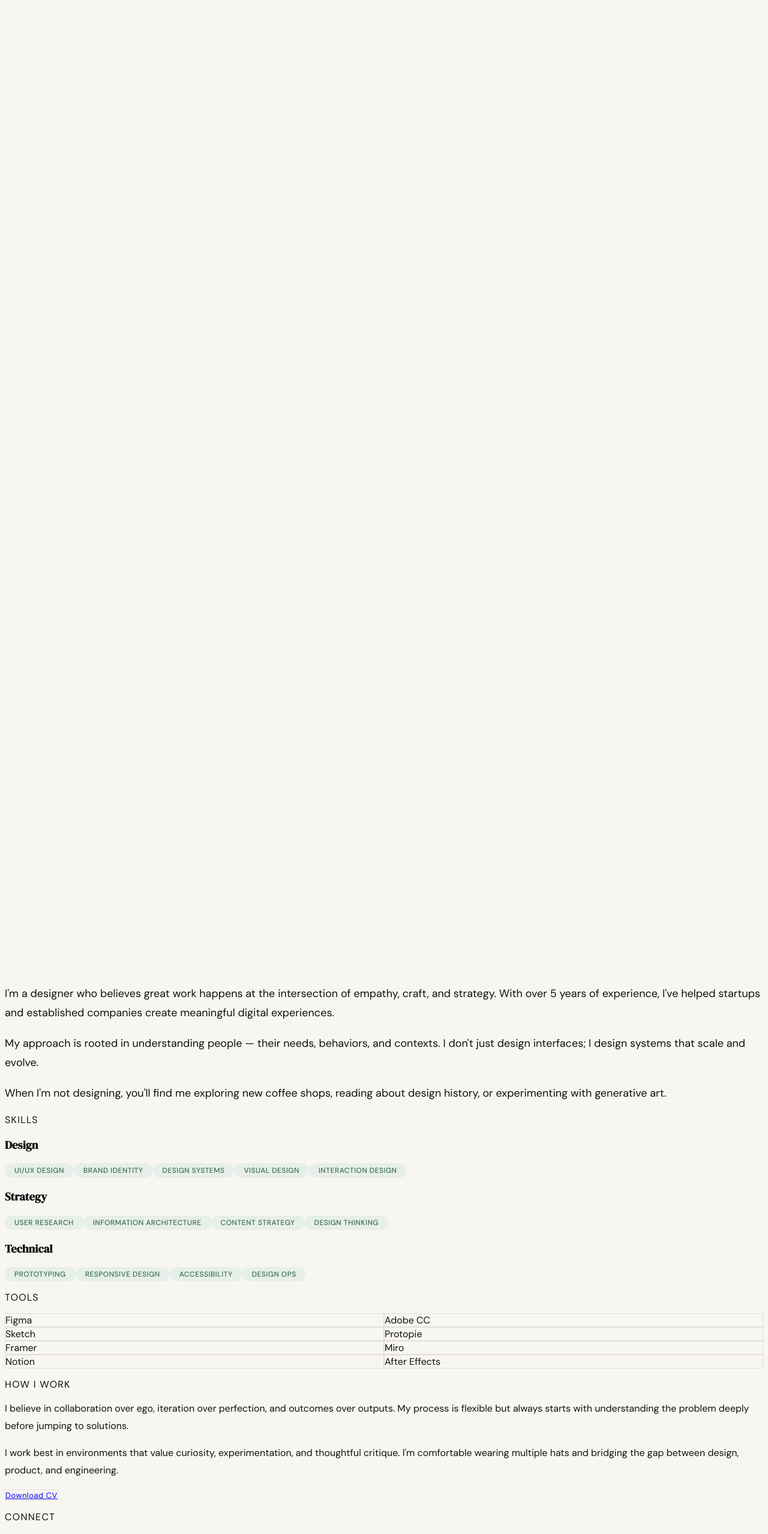
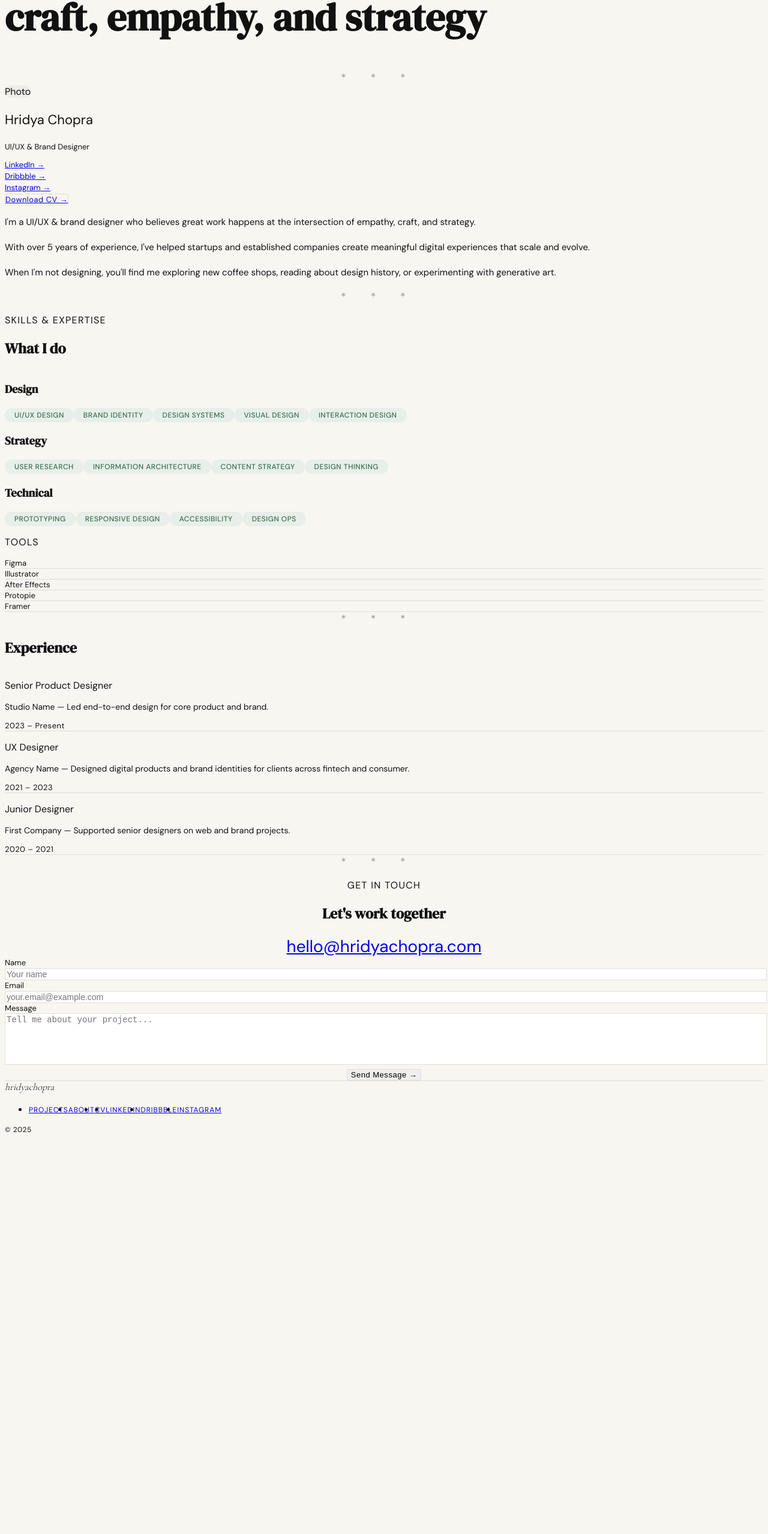
Before and after one commit to choprahridya/hridyachopra, a Next.js app: page /about in a window 1280 px wide. Shown: the part 180-2737 px from the top of the page at 60% size. After the commit the page ends 2079 px from the top, so only its background shows below. Built offline with nearby package versions, Linux system fonts and the light colour scheme.

Commit message:
feat: rewrite About page — sidebar bio, skills, experience, contact section

```diff
--- a/app/about/page.tsx
+++ b/app/about/page.tsx
@@ -1,166 +1,262 @@
 'use client';
 
-import { Heading, Eyebrow, BodyText, PillTag, Button, RevealText } from '@/components/ui';
+import { useState } from 'react';
+import { Footer } from '@/components/Footer';
+import { DividerMotif, RevealText, SkillRow, Button } from '@/components/ui';
 
-const skills = {
-  'Design': ['UI/UX Design', 'Brand Identity', 'Design Systems', 'Visual Design', 'Interaction Design'],
-  'Strategy': ['User Research', 'Information Architecture', 'Content Strategy', 'Design Thinking'],
-  'Technical': ['Prototyping', 'Responsive Design', 'Accessibility', 'Design Ops']
+const skills = [
+  { name: 'Figma', level: 5 as const },
+  { name: 'Illustrator', level: 4 as const },
+  { name: 'After Effects', level: 3 as const },
+  { name: 'Protopie', level: 3 as const },
+  { name: 'Framer', level: 4 as const },
+];
+
+const expertise = {
+  Design: ['UI/UX Design', 'Brand Identity', 'Design Systems', 'Visual Design', 'Interaction Design'],
+  Strategy: ['User Research', 'Information Architecture', 'Content Strategy', 'Design Thinking'],
+  Technical: ['Prototyping', 'Responsive Design', 'Accessibility', 'Design Ops'],
 };
 
-const tools = [
-  'Figma',
-  'Adobe CC',
-  'Sketch',
-  'Protopie',
-  'Framer',
-  'Miro',
-  'Notion',
-  'After Effects'
+const experience = [
+  { role: 'Senior Product Designer', company: 'Studio Name', period: '2023 – Present', desc: 'Led end-to-end design for core product and brand.' },
+  { role: 'UX Designer', company: 'Agency Name', period: '2021 – 2023', desc: 'Designed digital products and brand identities for clients across fintech and consumer.' },
+  { role: 'Junior Designer', company: 'First Company', period: '2020 – 2021', desc: 'Supported senior designers on web and brand projects.' },
 ];
 
 const socialLinks = [
   { name: 'LinkedIn', url: 'https://linkedin.com' },
   { name: 'Dribbble', url: 'https://dribbble.com' },
-  { name: 'Twitter', url: 'https://twitter.com' },
-  { name: 'Instagram', url: 'https://instagram.com' }
+  { name: 'Instagram', url: 'https://instagram.com' },
 ];
 
 export default function AboutPage() {
+  const [formData, setFormData] = useState({ name: '', email: '', message: '' });
+
+  const handleChange = (e: React.ChangeEvent<HTMLInputElement | HTMLTextAreaElement>) => {
+    setFormData({ ...formData, [e.target.name]: e.target.value });
+  };
+
+  const handleSubmit = (e: React.FormEvent) => {
+    e.preventDefault();
+    console.log('Form submitted:', formData);
+  };
+
   return (
-    <main className="min-h-screen pt-32 pb-24 px-8 md:px-16">
-      <div className="max-w-7xl mx-auto">
+    <main className="min-h-screen flex flex-col bg-bg pt-16">
+
+      {/* ── Hero ── */}
+      <section className="px-[--page-padding] pt-20 pb-16">
+        <div className="max-w-site mx-auto">
           <RevealText>
-          <Eyebrow className="mb-6">About</Eyebrow>
-          <Heading level={1} className="mb-24 max-w-4xl">
-            UI/UX & brand designer based in [Location], crafting digital experiences that matter.
-          </Heading>
-        </RevealText>
-
-        {/* Two-column layout */}
-        <div className="grid md:grid-cols-2 gap-16 md:gap-24">
-          {/* Left column - Photo */}
-          <div>
-            <RevealText delay={0.1}>
-              <div className="relative">
-                {/* Soft color aura behind photo */}
-                <div className="absolute -inset-8 bg-accent-primary/10 blur-3xl rounded-full" />
-
-                {/* Photo placeholder */}
-                <div className="relative aspect-[3/4] bg-bg-secondary rounded-lg overflow-hidden">
-                  <div className="absolute inset-0 flex items-center justify-center text-text-tertiary">
-                    [Portrait photo]
-                  </div>
-                </div>
-              </div>
+            <p className="text-[var(--text-small)] uppercase tracking-[var(--ls-wide)] text-text-muted font-sans mb-4">
+              About
+            </p>
+            <h1
+              className="font-serif text-text-primary mb-6"
+              style={{ fontSize: 'var(--text-h1)', lineHeight: 'var(--lh-tight)' }}
+            >
+              Designer at the intersection of<br />
+              craft, empathy, and strategy
+            </h1>
           </RevealText>
         </div>
+      </section>
 
-          {/* Right column - Content */}
-          <div className="space-y-16">
-            {/* Bio */}
-            <RevealText delay={0.2}>
+      <DividerMotif />
+
+      {/* ── Bio sidebar layout ── */}
+      <section className="px-[--page-padding] pb-24">
+        <div className="max-w-site mx-auto grid md:grid-cols-[1fr_2fr] gap-16">
+
+          {/* Sidebar */}
+          <RevealText>
+            <div className="flex flex-col items-start gap-6">
+              <div
+                className="w-40 h-40 rounded-full flex items-center justify-center text-text-muted text-sm font-sans"
+                style={{ background: 'var(--color-bg-overlay)' }}
+              >
+                Photo
+              </div>
               <div>
-                <BodyText size="lg" className="mb-6 text-text-secondary leading-relaxed">
-                  I'm a designer who believes great work happens at the intersection of empathy,
-                  craft, and strategy. With over 5 years of experience, I've helped startups and
-                  established companies create meaningful digital experiences.
-                </BodyText>
-                <BodyText size="lg" className="mb-6 text-text-secondary leading-relaxed">
-                  My approach is rooted in understanding people — their needs, behaviors, and contexts.
-                  I don't just design interfaces; I design systems that scale and evolve.
-                </BodyText>
-                <BodyText size="lg" className="text-text-secondary leading-relaxed">
-                  When I'm not designing, you'll find me exploring new coffee shops, reading about
-                  design history, or experimenting with generative art.
-                </BodyText>
+                <p className="font-serif text-[22px] text-text-primary mb-1">Hridya Chopra</p>
+                <p className="text-[13px] text-text-secondary">UI/UX &amp; Brand Designer</p>
               </div>
-            </RevealText>
-
-            {/* Skills */}
-            <RevealText delay={0.3}>
-              <div>
-                <Eyebrow className="mb-6">Skills</Eyebrow>
-                <div className="space-y-8">
-                  {Object.entries(skills).map(([category, skillList]) => (
-                    <div key={category}>
-                      <h3 className="text-sm font-medium mb-3 text-text-secondary">{category}</h3>
-                      <div className="flex flex-wrap gap-2">
-                        {skillList.map((skill) => (
-                          <PillTag key={skill}>{skill}</PillTag>
-                        ))}
-                      </div>
-                    </div>
-                  ))}
-                </div>
-              </div>
-            </RevealText>
-
-            {/* Tools */}
-            <RevealText delay={0.4}>
-              <div>
-                <Eyebrow className="mb-6">Tools</Eyebrow>
-                <div className="grid grid-cols-2 gap-4">
-                  {tools.map((tool) => (
-                    <div
-                      key={tool}
-                      className="px-4 py-3 bg-bg-secondary rounded-md border border-border hover:border-border-strong transition-colors"
-                    >
-                      <span className="text-sm">{tool}</span>
-                    </div>
-                  ))}
-                </div>
-              </div>
-            </RevealText>
-
-            {/* How I work */}
-            <RevealText delay={0.5}>
-              <div>
-                <Eyebrow className="mb-6">How I work</Eyebrow>
-                <BodyText className="text-text-secondary leading-relaxed mb-6">
-                  I believe in collaboration over ego, iteration over perfection, and outcomes over outputs.
-                  My process is flexible but always starts with understanding the problem deeply before
-                  jumping to solutions.
-                </BodyText>
-                <BodyText className="text-text-secondary leading-relaxed">
-                  I work best in environments that value curiosity, experimentation, and thoughtful critique.
-                  I'm comfortable wearing multiple hats and bridging the gap between design, product, and engineering.
-                </BodyText>
-              </div>
-            </RevealText>
-
-            {/* CV Download */}
-            <RevealText delay={0.6}>
-              <div>
-                <Button href="/cv.pdf" arrow>
-                  Download CV
-                </Button>
-              </div>
-            </RevealText>
-
-            {/* Social Links */}
-            <RevealText delay={0.7}>
-              <div>
-                <Eyebrow className="mb-6">Connect</Eyebrow>
-                <div className="flex flex-wrap gap-4">
+              <div className="flex flex-col gap-2">
                 {socialLinks.map((link) => (
                   <a
                     key={link.name}
                     href={link.url}
                     target="_blank"
                     rel="noopener noreferrer"
-                      className="text-text-secondary hover:text-text-primary transition-colors relative group"
+                    className="text-[13px] text-text-secondary hover:text-text-primary transition-colors border-b border-transparent hover:border-text-secondary pb-px w-fit"
                   >
-                      <span className="text-sm">{link.name}</span>
-                      <span className="absolute bottom-0 left-0 w-0 h-px bg-current group-hover:w-full transition-all duration-200" />
+                    {link.name} →
                   </a>
                 ))}
               </div>
+              <Button href="/cv.pdf" external>Download CV →</Button>
+            </div>
+          </RevealText>
+
+          {/* Bio content */}
+          <RevealText delay={0.1}>
+            <div className="space-y-5 text-[15px] text-text-secondary leading-[var(--lh-loose)]">
+              <p>
+                I'm a UI/UX &amp; brand designer who believes great work happens at the intersection
+                of empathy, craft, and strategy.
+              </p>
+              <p>
+                With over 5 years of experience, I've helped startups and established companies
+                create meaningful digital experiences that scale and evolve.
+              </p>
+              <p>
+                When I'm not designing, you'll find me exploring new coffee shops, reading about
+                design history, or experimenting with generative art.
+              </p>
             </div>
           </RevealText>
         </div>
+      </section>
+
+      <DividerMotif />
+
+      {/* ── Skills ── */}
+      <section className="px-[--page-padding] pb-24">
+        <div className="max-w-site mx-auto">
+          <RevealText className="mb-10">
+            <p className="text-[var(--text-small)] uppercase tracking-[var(--ls-wide)] text-text-muted font-sans mb-3">
+              Skills &amp; Expertise
+            </p>
+            <h2 className="font-serif text-[var(--text-h2)] text-text-primary">What I do</h2>
+          </RevealText>
+
+          <div className="grid md:grid-cols-3 gap-12 mb-16">
+            {Object.entries(expertise).map(([category, skillList], i) => (
+              <RevealText key={category} delay={i * 0.08}>
+                <h3 className="font-serif text-[var(--text-h3)] text-text-primary mb-4">{category}</h3>
+                <div className="flex flex-wrap gap-2">
+                  {skillList.map((skill) => (
+                    <span key={skill} className="pill">{skill}</span>
+                  ))}
+                </div>
+              </RevealText>
+            ))}
+          </div>
+
+          <RevealText delay={0.3}>
+            <p className="text-[var(--text-small)] uppercase tracking-[var(--ls-wide)] text-text-muted font-sans mb-4">
+              Tools
+            </p>
+            <div className="max-w-sm">
+              {skills.map((skill) => (
+                <SkillRow key={skill.name} name={skill.name} level={skill.level} />
+              ))}
+            </div>
+          </RevealText>
+        </div>
+      </section>
+
+      <DividerMotif />
+
+      {/* ── Experience ── */}
+      <section className="px-[--page-padding] pb-24">
+        <div className="max-w-site mx-auto">
+          <RevealText className="mb-10">
+            <h2 className="font-serif text-[var(--text-h2)] text-text-primary">Experience</h2>
+          </RevealText>
+
+          <div className="max-w-text">
+            {experience.map((item, i) => (
+              <RevealText key={item.role} delay={i * 0.08}>
+                <div className="flex flex-col md:flex-row md:items-baseline md:justify-between py-5 border-b border-border gap-1">
+                  <div>
+                    <p className="font-serif text-[var(--text-h3)] text-text-primary">{item.role}</p>
+                    <p className="text-[14px] text-text-secondary mt-0.5">{item.company} — {item.desc}</p>
+                  </div>
+                  <span className="text-[13px] text-text-muted font-sans tracking-[0.04em] whitespace-nowrap">{item.period}</span>
+                </div>
+              </RevealText>
+            ))}
           </div>
         </div>
+      </section>
+
+      <DividerMotif />
+
+      {/* ── Contact ── */}
+      <section id="contact" className="px-[--page-padding] pb-24">
+        <div className="max-w-text mx-auto text-center">
+          <RevealText>
+            <p className="text-[var(--text-small)] uppercase tracking-[var(--ls-wide)] text-text-muted font-sans mb-4">
+              Get in Touch
+            </p>
+            <h2 className="font-serif text-[var(--text-h2)] text-text-primary mb-4">
+              Let's work together
+            </h2>
+            <a
+              href="mailto:hello@hridyachopra.com"
+              className="font-serif text-[28px] text-accent hover:opacity-80 transition-opacity block mb-12"
+            >
+              hello@hridyachopra.com
+            </a>
+          </RevealText>
+
+          <RevealText delay={0.1}>
+            <form onSubmit={handleSubmit} className="space-y-5 text-left">
+              <div>
+                <label htmlFor="name" className="block text-[13px] text-text-secondary mb-1.5">Name</label>
+                <input
+                  type="text"
+                  id="name"
+                  name="name"
+                  value={formData.name}
+                  onChange={handleChange}
+                  required
+                  placeholder="Your name"
+                  className="w-full px-4 py-3 bg-bg-card border border-border rounded-md text-[14px] text-text-primary placeholder:text-text-muted focus:outline-none focus:border-border-dark transition-colors"
+                />
+              </div>
+              <div>
+                <label htmlFor="email" className="block text-[13px] text-text-secondary mb-1.5">Email</label>
+                <input
+                  type="email"
+                  id="email"
+                  name="email"
+                  value={formData.email}
+                  onChange={handleChange}
+                  required
+                  placeholder="your.email@example.com"
+                  className="w-full px-4 py-3 bg-bg-card border border-border rounded-md text-[14px] text-text-primary placeholder:text-text-muted focus:outline-none focus:border-border-dark transition-colors"
+                />
+              </div>
+              <div>
+                <label htmlFor="message" className="block text-[13px] text-text-secondary mb-1.5">Message</label>
+                <textarea
+                  id="message"
+                  name="message"
+                  value={formData.message}
+                  onChange={handleChange}
+                  required
+                  rows={5}
+                  placeholder="Tell me about your project..."
+                  className="w-full px-4 py-3 bg-bg-card border border-border rounded-md text-[14px] text-text-primary placeholder:text-text-muted focus:outline-none focus:border-border-dark transition-colors resize-none"
+                />
+              </div>
+              <div className="text-center pt-2">
+                <button
+                  type="submit"
+                  className="inline-flex items-center gap-2 px-7 py-3 border border-text-primary rounded-pill text-[13px] font-medium text-text-primary tracking-[0.04em] transition-colors hover:bg-text-primary hover:text-bg"
+                >
+                  Send Message →
+                </button>
+              </div>
+            </form>
+          </RevealText>
+        </div>
+      </section>
+
+      <Footer />
     </main>
   );
 }
```
Also changed, not shown: app/contact/page.tsx (deleted, +0 -147 lines). Lines whose indentation alone changed are shown as unchanged.
